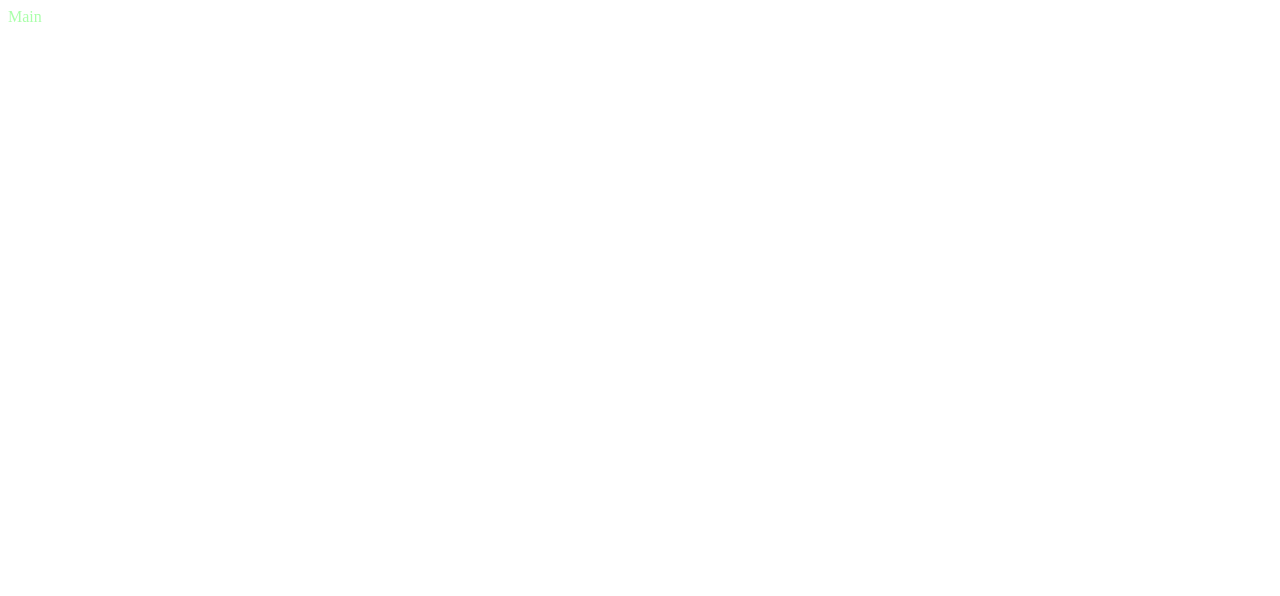
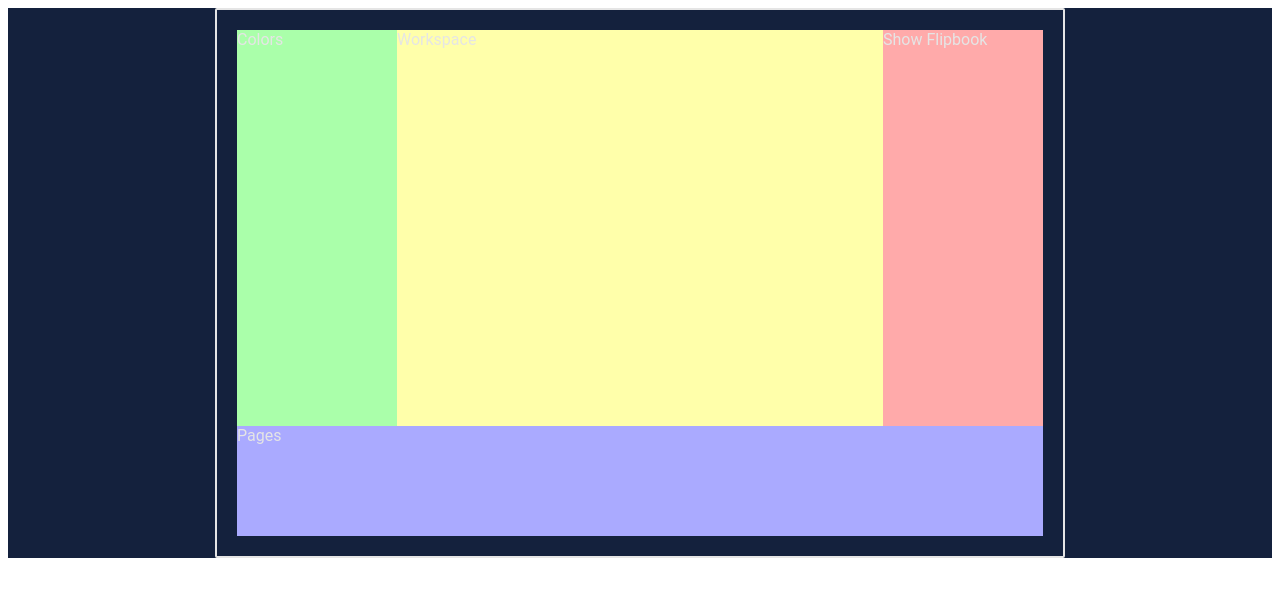
Before and after one commit to ms314006/flipbook, a React app: page / in a window 1280 px wide. Shown: the top 596 px of the page. Built offline with nearby package versions, Linux system fonts and the light colour scheme; the HTML template or start-up script is replaced by a standard one.

Commit message:
add: finished main layout

```diff
--- a/src/Page/Main/index.scss
+++ b/src/Page/Main/index.scss
@@ -1,3 +1,47 @@
-.main {
-    color: #afa;
+$background: #14213D;
+$border: #E5E5E5;
+$font: #E5E5E5;
+
+.layout {
+    color: $font;
+    background: $background;
+    font-family: 'Roboto', sans-serif;
+    width: 100%;
+    height: 100%;
+    display: flex;
+    flex-direction: column;
+    justify-content: center;
+    align-items: center;
+
+    .main {
+        width: 850px;
+        height: 550px;
+        border: 2px solid $border;
+        border-radius: 2px;
+        box-sizing: border-box;
+        padding: 20px;
+        display: grid;
+        grid-template-rows: 1fr 110px;
+        grid-template-columns: 160px 1fr 160px;
+        grid-template-areas:
+          "colors  workspace showFlipbook"
+          "pages pages pages";
+
+        .colors {
+            background: #afa;
+            grid-area: colors;
+        }
+        .workspace {
+            background: #ffa;
+            grid-area: workspace;
+        }
+        .showFlipbook {
+            background: #faa;
+            grid-area: showFlipbook;
+        }
+        .pages {
+            background: #aaf;
+            grid-area: pages;
+        }
+    }
 }
--- a/src/Page/Main/index.scss.d.ts
+++ b/src/Page/Main/index.scss.d.ts
@@ -1 +1,6 @@
+export const layout: string;
 export const main: string;
+export const colors: string;
+export const workspace: string;
+export const showFlipbook: string;
+export const pages: string;
--- a/src/Page/Main/index.tsx
+++ b/src/Page/Main/index.tsx
@@ -2,8 +2,13 @@ import React from 'react';
 import styles from './index.scss';
 
 const Main = () => (
-  <div className={styles.main}>
-    Main
+  <div className={styles.layout}>
+    <div className={styles.main}>
+      <div className={styles.colors}>Colors</div>
+      <div className={styles.workspace}>Workspace</div>
+      <div className={styles.showFlipbook}>Show Flipbook</div>
+      <div className={styles.pages}>Pages</div>
+    </div>
   </div>
 );
 
```
